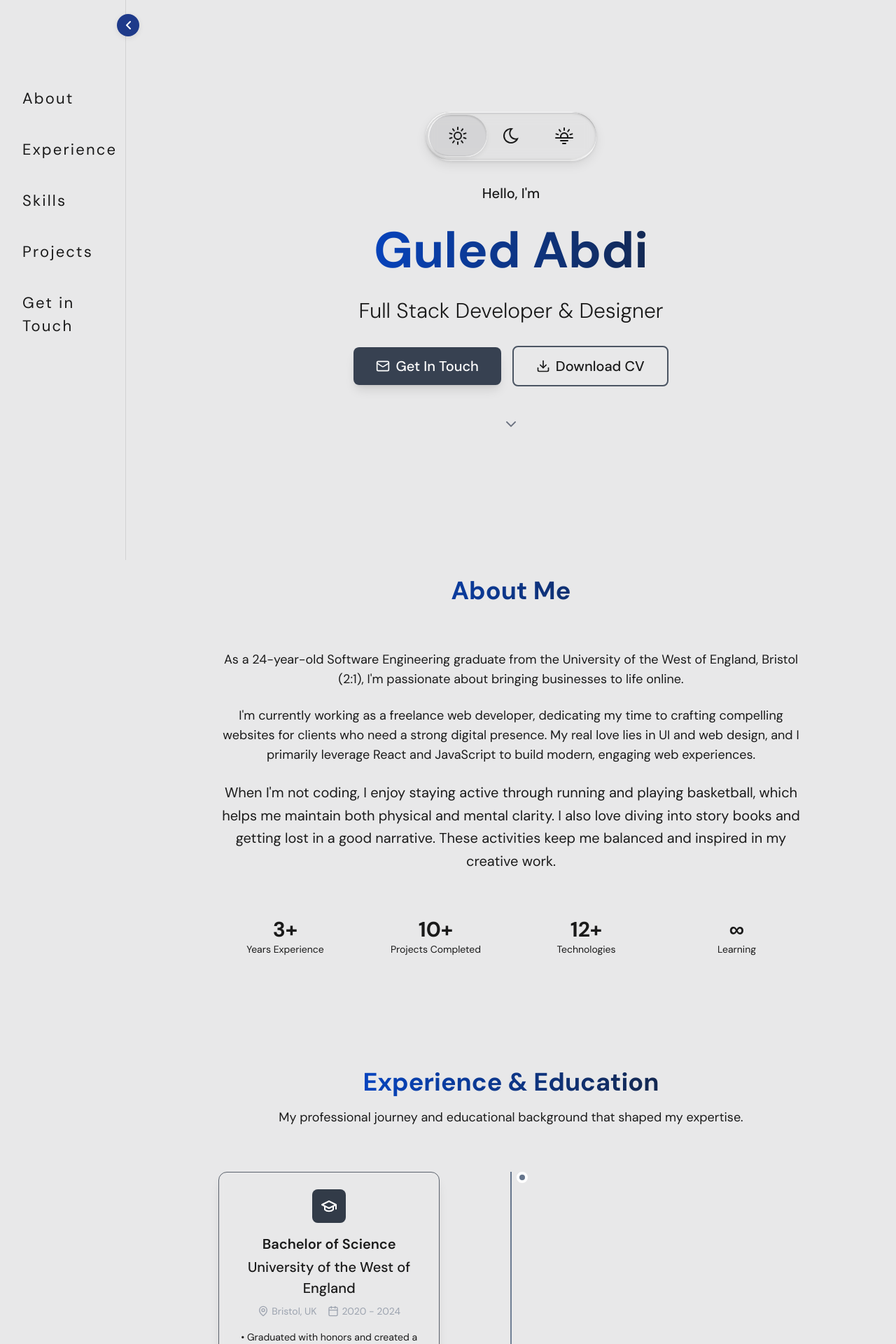
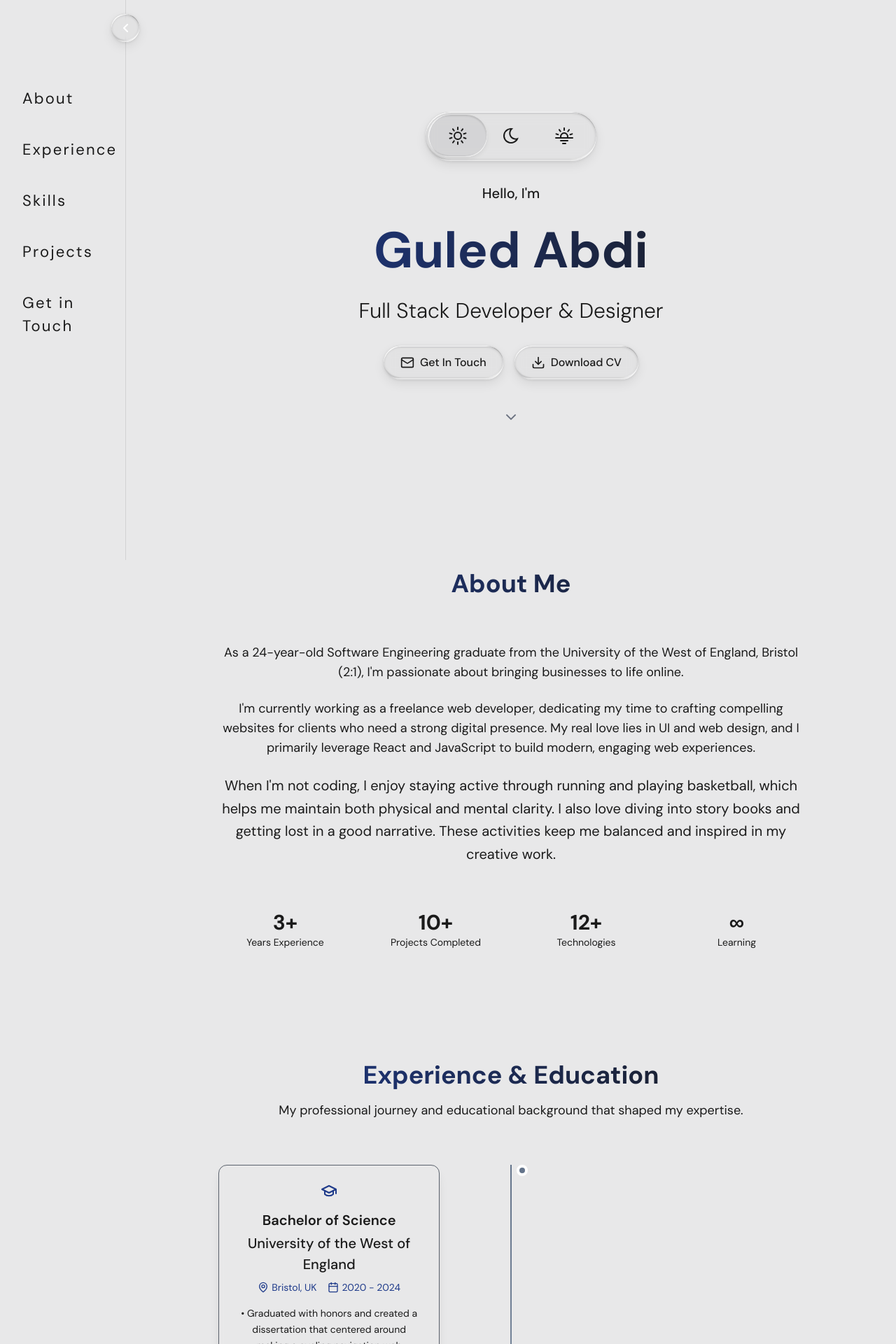
Before and after one commit to Gulzey/Portfolio2, a React (Create React App) app: page / in a window 1280 px wide. Shown: the top 1920 px of the page at 70% size. Built offline with nearby package versions, Linux system fonts and the light colour scheme.

Commit message:
Add glass effect styling to buttons and theme-aware colors throughout portfolio

```diff
--- a/src/App.tsx
+++ b/src/App.tsx
@@ -70,23 +70,19 @@ const App: React.FC = () => {
       >
         <button
           onClick={() => setNavOpen((open) => !open)}
+          className="glass-button"
           style={{
             position: 'absolute',
             top: 20,
             right: -20,
-            background: theme === 'light' ? '#1e3a8a' : theme === 'dark' ? '#60a5fa' : '#ec4899',
-            border: 'none',
-            borderRadius: '50%',
-            width: 32,
-            height: 32,
+            width: 40,
+            height: 40,
             display: 'flex',
             alignItems: 'center',
             justifyContent: 'center',
-            boxShadow: '0 2px 8px rgba(0,0,0,0.08)',
             cursor: 'pointer',
             zIndex: 1100,
             padding: 0,
-            transition: 'background 0.2s',
           }}
           aria-label={navOpen ? 'Collapse navbar' : 'Expand navbar'}
         >
--- a/src/components/Experience.tsx
+++ b/src/components/Experience.tsx
@@ -1,4 +1,4 @@
-import React from 'react';
+import React, { useState, useEffect } from 'react';
 import { motion } from 'framer-motion';
 import { Briefcase, GraduationCap, Calendar, MapPin, ExternalLink } from 'lucide-react';
 
@@ -15,6 +15,19 @@ interface ExperienceItem {
 }
 
 const Experience: React.FC = () => {
+  const [theme, setTheme] = useState('light');
+
+  useEffect(() => {
+    const getTheme = () => {
+      const checked = document.querySelector('input[name="theme"]:checked') as HTMLInputElement;
+      return checked ? checked.value : 'light';
+    };
+    setTheme(getTheme());
+    const handler = () => setTheme(getTheme());
+    document.body.addEventListener('change', handler, true);
+    return () => document.body.removeEventListener('change', handler, true);
+  }, []);
+
   const experiences: ExperienceItem[] = [
 
     {
@@ -115,7 +128,12 @@ const Experience: React.FC = () => {
                   >
                     {/* Header */}
                     <div className="text-center mb-4">
-                      <div className={`inline-flex p-3 rounded-lg bg-gray-800/90 text-white mb-4`}>
+                      <div
+                        className="inline-flex mb-4"
+                        style={{
+                          color: theme === 'light' ? '#1e3a8a' : theme === 'dark' ? '#60a5fa' : '#ec4899'
+                        }}
+                      >
                         {experience.icon}
                       </div>
                       <div>
@@ -125,7 +143,12 @@ const Experience: React.FC = () => {
                         <p className="text-gray-300 font-medium mb-2">
                           {experience.company}
                         </p>
-                        <div className="flex flex-wrap gap-4 text-sm text-gray-400 justify-center">
+                        <div
+                          className="flex flex-wrap gap-4 text-sm justify-center"
+                          style={{
+                            color: theme === 'light' ? '#1e3a8a' : theme === 'dark' ? '#60a5fa' : '#ec4899'
+                          }}
+                        >
                           <div className="flex items-center gap-1">
                             <MapPin size={16} />
                             {experience.location}
@@ -152,7 +175,7 @@ const Experience: React.FC = () => {
                       {experience.technologies.map((tech) => (
                         <span
                           key={tech}
-                          className="italic text-sm text-gray-400"
+                          className="italic text-sm theme-tech-tag"
                         >
                           #{tech}
                         </span>
@@ -176,7 +199,7 @@ const Experience: React.FC = () => {
           <motion.button
             whileHover={{ scale: 1.05 }}
             whileTap={{ scale: 0.95 }}
-            className="flex items-center gap-2 mx-auto px-8 py-3 bg-primary-600 hover:bg-primary-700 text-white rounded-lg font-medium transition-colors duration-200 shadow-lg hover:shadow-xl"
+            className="glass-button flex items-center gap-2 mx-auto"
           >
             <ExternalLink size={20} />
             Download Full Resume
--- a/src/components/Header.tsx
+++ b/src/components/Header.tsx
@@ -56,7 +56,7 @@ const Header: React.FC = () => {
             {/* Mobile Menu Button */}
             <button
               onClick={() => setIsMenuOpen(!isMenuOpen)}
-              className="md:hidden p-2 rounded-lg bg-gray-800 hover:bg-gray-700 transition-colors duration-200"
+              className="md:hidden glass-button p-2"
             >
               {isMenuOpen ? <X size={20} /> : <Menu size={20} />}
             </button>
--- a/src/components/Hero.tsx
+++ b/src/components/Hero.tsx
@@ -3,29 +3,8 @@ import { motion } from 'framer-motion';
 import { ChevronDown, Download, Mail } from 'lucide-react';
 import ThemeSwitcher from './ThemeSwitcher';
 
-const getButtonTextColor = () => {
-  if (typeof window !== 'undefined') {
-    // Check for light mode
-    const lightChecked = document.querySelector('input[value="light"]:checked');
-    if (lightChecked) {
-      return '#1a1a1a';
-    }
-  }
-  // Default to white for dark/dim
-  return '#fff';
-};
-
 const Hero: React.FC = () => {
   const [mousePosition, setMousePosition] = useState({ x: 0, y: 0 });
-  const [buttonTextColor, setButtonTextColor] = useState(getButtonTextColor());
-
-  useEffect(() => {
-    const updateColor = () => setButtonTextColor(getButtonTextColor());
-    // Set color on mount (for SSR/first load)
-    updateColor();
-    document.body.addEventListener('change', updateColor, true);
-    return () => document.body.removeEventListener('change', updateColor, true);
-  }, []);
 
   useEffect(() => {
     const handleMouseMove = (e: MouseEvent) => {
@@ -96,7 +75,7 @@ const Hero: React.FC = () => {
               whileHover={{ scale: 1.05 }}
               whileTap={{ scale: 0.95 }}
               onClick={() => scrollToSection('#contact')}
-              className="flex items-center gap-2 px-6 sm:px-8 py-3 bg-gray-700 hover:bg-gray-600 text-white rounded-lg font-medium transition-colors duration-200 shadow-lg hover:shadow-xl w-full sm:w-auto"
+              className="glass-button w-full sm:w-auto"
             >
               <Mail size={20} />
               Get In Touch
@@ -105,8 +84,7 @@ const Hero: React.FC = () => {
             <motion.button
               whileHover={{ scale: 1.05 }}
               whileTap={{ scale: 0.95 }}
-              className="flex items-center gap-2 px-6 sm:px-8 py-3 border-2 border-gray-600 hover:bg-gray-600 rounded-lg font-medium transition-all duration-200 w-full sm:w-auto"
-              style={{ color: buttonTextColor }}
+              className="glass-button w-full sm:w-auto"
             >
               <Download size={20} />
               Download CV
--- a/src/components/Projects.tsx
+++ b/src/components/Projects.tsx
@@ -1,4 +1,4 @@
-import React from 'react';
+import React, { useState, useEffect } from 'react';
 import { motion } from 'framer-motion';
 import { ExternalLink, Github, Eye } from 'lucide-react';
 
@@ -15,6 +15,18 @@ interface Project {
 }
 
 const Projects: React.FC = () => {
+  const [theme, setTheme] = useState('light');
+
+  useEffect(() => {
+    const getTheme = () => {
+      const checked = document.querySelector('input[name="theme"]:checked') as HTMLInputElement;
+      return checked ? checked.value : 'light';
+    };
+    setTheme(getTheme());
+    const handler = () => setTheme(getTheme());
+    document.body.addEventListener('change', handler, true);
+    return () => document.body.removeEventListener('change', handler, true);
+  }, []);
 
   const projects: Project[] = [
     {
@@ -144,7 +156,7 @@ const Projects: React.FC = () => {
                       href={project.liveUrl}
                       target="_blank"
                       rel="noopener noreferrer"
-                      className="p-2 bg-gray-800/90 backdrop-blur-sm rounded-lg text-white hover:bg-gray-700/90 transition-colors duration-200"
+                      className="p-2 backdrop-blur-sm rounded-lg transition-colors duration-200 theme-action-button"
                     >
                       <ExternalLink size={16} />
                     </motion.a>
@@ -156,7 +168,7 @@ const Projects: React.FC = () => {
                       href={project.githubUrl}
                       target="_blank"
                       rel="noopener noreferrer"
-                      className="p-2 bg-gray-800/90 backdrop-blur-sm rounded-lg text-white hover:bg-gray-700/90 transition-colors duration-200"
+                      className="p-2 backdrop-blur-sm rounded-lg transition-colors duration-200 theme-action-button"
                     >
                       <Github size={16} />
                     </motion.a>
@@ -178,7 +190,7 @@ const Projects: React.FC = () => {
                   {project.technologies.map((tech) => (
                     <span
                       key={tech}
-                      className="italic text-sm text-gray-400"
+                      className="italic text-sm theme-tech-tag"
                     >
                       #{tech}
                     </span>
--- a/src/components/Skills.tsx
+++ b/src/components/Skills.tsx
@@ -23,10 +23,23 @@ interface Skill {
 const Skills: React.FC = () => {
   const [activeCategory, setActiveCategory] = useState('all');
   const [summaryColor, setSummaryColor] = useState(getSummaryTextColor());
+  const [theme, setTheme] = useState('light');
+
   useEffect(() => {
     const updateColor = () => setSummaryColor(getSummaryTextColor());
     document.body.addEventListener('change', updateColor, true);
     return () => document.body.removeEventListener('change', updateColor, true);
+  }, []);
+
+  useEffect(() => {
+    const getTheme = () => {
+      const checked = document.querySelector('input[name="theme"]:checked') as HTMLInputElement;
+      return checked ? checked.value : 'light';
+    };
+    setTheme(getTheme());
+    const handler = () => setTheme(getTheme());
+    document.body.addEventListener('change', handler, true);
+    return () => document.body.removeEventListener('change', handler, true);
   }, []);
 
   const skills: Skill[] = [
@@ -96,10 +109,10 @@ const Skills: React.FC = () => {
               whileHover={{ scale: 1.05 }}
               whileTap={{ scale: 0.95 }}
               onClick={() => setActiveCategory(category.id)}
-              className={`flex items-center gap-2 px-4 py-2 rounded-lg font-medium transition-all duration-200 ${
+              className={`glass-button flex items-center gap-2 ${
                 activeCategory === category.id
                   ? 'bg-primary-600 text-white shadow-lg'
-                  : 'bg-gray-800/80 backdrop-blur-sm text-gray-300 hover:bg-gray-700/80'
+                  : ''
               }`}
             >
               {category.icon}
@@ -127,7 +140,12 @@ const Skills: React.FC = () => {
               className="bg-transparent backdrop-blur-sm rounded-xl p-6 shadow-lg hover:shadow-xl transition-all duration-300 border border-gray-800/70"
             >
               <div className="text-center mb-4">
-                <div className={`inline-flex p-3 rounded-lg bg-gray-800/90 text-white mb-3`}>
+                <div
+                  className="inline-flex mb-3"
+                  style={{
+                    color: theme === 'light' ? '#1e3a8a' : theme === 'dark' ? '#60a5fa' : '#ec4899'
+                  }}
+                >
                   {skill.icon}
                 </div>
                 <div>
--- a/src/components/ThemeSwitcher.css
+++ b/src/components/ThemeSwitcher.css
@@ -5,7 +5,7 @@ body {
   --c-light: #fff;
   --c-dark: #000;
   --c-content: #1a1a1a; /* Changed for better contrast on light mode */
-  --c-action: #0052f5;
+  --c-action: #1e3a8a;
   --c-bg: #E8E8E9;
   --glass-reflex-dark: 1;
   --glass-reflex-light: 1;
@@ -246,3 +246,79 @@ section, h1, h2, h3, h4, h5, h6, p, li, a, label, span, .text-gradient {
   50% { scale: 1.1 1; }
   100% { scale: 1 1; }
 }
+
+/* Glass Button Styles */
+.glass-button {
+  display: flex;
+  align-items: center;
+  justify-content: center;
+  gap: 8px;
+  padding: 12px 24px;
+  border: none;
+  border-radius: 99em;
+  font-size: 16px;
+  font-weight: 500;
+  font-family: "DM Sans", sans-serif;
+  background-color: color-mix(in srgb, var(--c-glass) 12%, transparent);
+  backdrop-filter: blur(8px) saturate(var(--saturation));
+  -webkit-backdrop-filter: blur(8px) saturate(var(--saturation));
+  color: var(--c-content);
+  cursor: pointer;
+  transition: all 200ms cubic-bezier(0.5, 0, 0, 1);
+  box-shadow:
+    inset 0 0 0 1px color-mix(in srgb, var(--c-light) calc(var(--glass-reflex-light) * 10%), transparent),
+    inset 1.8px 3px 0px -2px color-mix(in srgb, var(--c-light) calc(var(--glass-reflex-light) * 90%), transparent),
+    inset -2px -2px 0px -2px color-mix(in srgb, var(--c-light) calc(var(--glass-reflex-light) * 80%), transparent),
+    inset -3px -8px 1px -6px color-mix(in srgb, var(--c-light) calc(var(--glass-reflex-light) * 60%), transparent),
+    inset -0.3px -1px 4px 0px color-mix(in srgb, var(--c-dark) calc(var(--glass-reflex-dark) * 12%), transparent),
+    inset -1.5px 2.5px 0px -2px color-mix(in srgb, var(--c-dark) calc(var(--glass-reflex-dark) * 20%), transparent),
+    inset 0px 3px 4px -2px color-mix(in srgb, var(--c-dark) calc(var(--glass-reflex-dark) * 20%), transparent),
+    inset 2px -6.5px 1px -4px color-mix(in srgb, var(--c-dark) calc(var(--glass-reflex-dark) * 10%), transparent),
+    0px 1px 5px 0px color-mix(in srgb, var(--c-dark) calc(var(--glass-reflex-dark) * 10%), transparent),
+    0px 6px 16px 0px color-mix(in srgb, var(--c-dark) calc(var(--glass-reflex-dark) * 8%), transparent);
+}
+
+.glass-button:hover {
+  background-color: color-mix(in srgb, var(--c-glass) 20%, transparent);
+  color: var(--c-action);
+  transform: translateY(-2px);
+  box-shadow:
+    inset 0 0 0 1px color-mix(in srgb, var(--c-light) calc(var(--glass-reflex-light) * 15%), transparent),
+    inset 1.8px 3px 0px -2px color-mix(in srgb, var(--c-light) calc(var(--glass-reflex-light) * 95%), transparent),
+    inset -2px -2px 0px -2px color-mix(in srgb, var(--c-light) calc(var(--glass-reflex-light) * 85%), transparent),
+    inset -3px -8px 1px -6px color-mix(in srgb, var(--c-light) calc(var(--glass-reflex-light) * 65%), transparent),
+    inset -0.3px -1px 4px 0px color-mix(in srgb, var(--c-dark) calc(var(--glass-reflex-dark) * 15%), transparent),
+    inset -1.5px 2.5px 0px -2px color-mix(in srgb, var(--c-dark) calc(var(--glass-reflex-dark) * 25%), transparent),
+    inset 0px 3px 4px -2px color-mix(in srgb, var(--c-dark) calc(var(--glass-reflex-dark) * 25%), transparent),
+    inset 2px -6.5px 1px -4px color-mix(in srgb, var(--c-dark) calc(var(--glass-reflex-dark) * 15%), transparent),
+    0px 2px 8px 0px color-mix(in srgb, var(--c-dark) calc(var(--glass-reflex-dark) * 15%), transparent),
+    0px 8px 20px 0px color-mix(in srgb, var(--c-dark) calc(var(--glass-reflex-dark) * 12%), transparent);
+}
+
+.glass-button:active {
+  transform: translateY(0px);
+  transition: all 100ms cubic-bezier(0.5, 0, 0, 1);
+}
+
+.glass-button svg {
+  transition: transform 200ms cubic-bezier(0.5, 0, 0, 1);
+}
+
+.glass-button:hover svg {
+  transform: scale(1.1);
+}
+
+/* Theme-aware technology tags */
+.theme-tech-tag {
+  color: var(--c-action) !important;
+}
+
+/* Theme-aware action buttons */
+.theme-action-button {
+  background-color: color-mix(in srgb, var(--c-action) 20%, transparent) !important;
+  color: var(--c-action) !important;
+}
+
+.theme-action-button:hover {
+  background-color: color-mix(in srgb, var(--c-action) 40%, transparent) !important;
+}
```
Also changed, not shown: src/components/Contact.tsx (+1 -6 lines).
